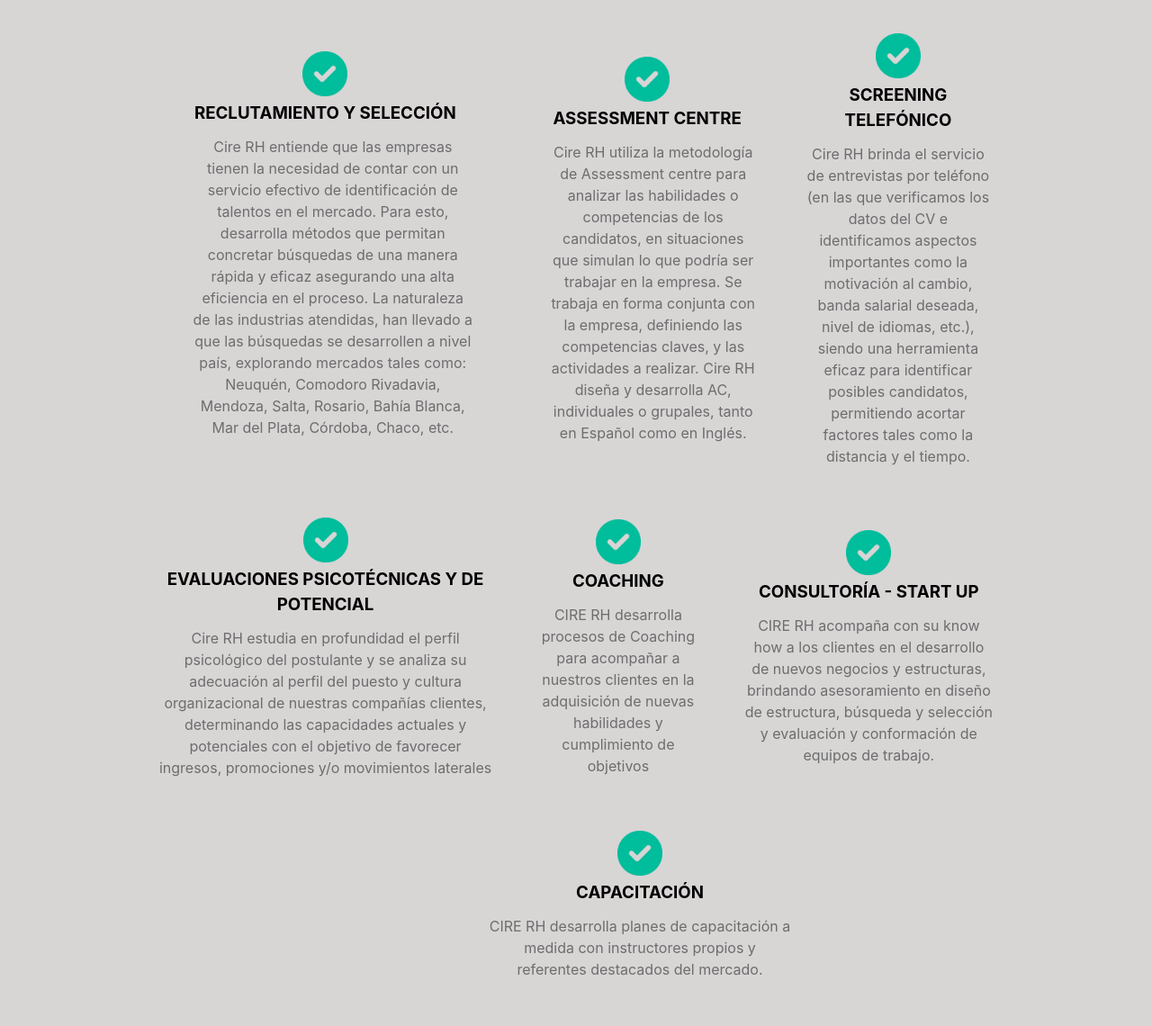
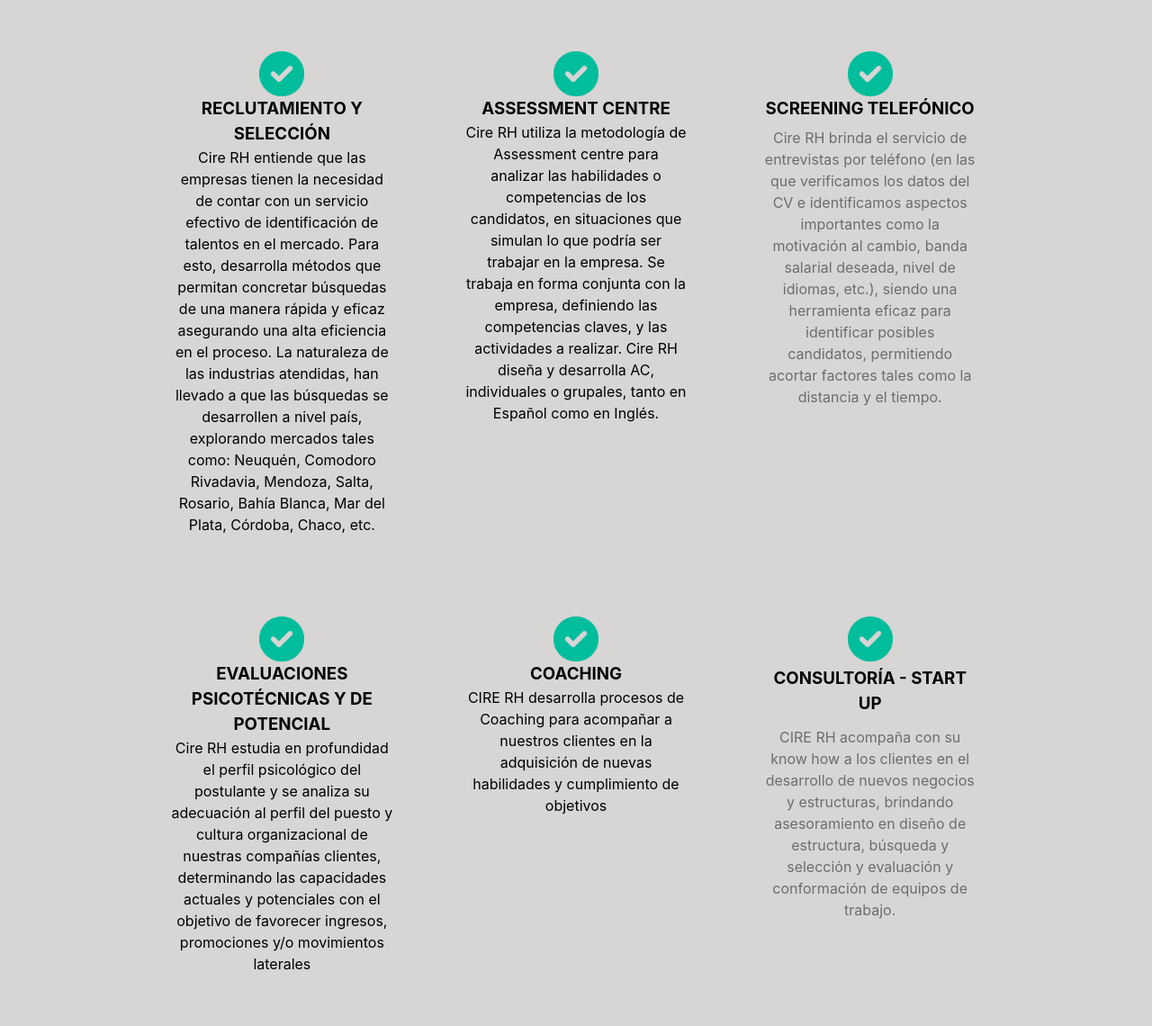
Before and after one commit to FedericoAzcarate/cire-azcarate, a plain HTML site: page servicioss.html in a window 1280 px wide. Shown: the part 242-1382 px from the top of the page at 90% size. Drawn offline with Linux system fonts and the light colour scheme.

Commit message:
Arregle la alineacion de servicios

```diff
--- a/css/styles.css
+++ b/css/styles.css
@@ -246,8 +246,18 @@
     margin: 40px;
     align-items: center;
     line-height: 1.5;
+    width: 65%;
+
+}
+.recluSelec h3 {
+color: #050505;
+text-transform: uppercase;
+text-align: center;
 }
 
+.recluSelec p {
+    text-align: center;
+    }
 .reclu {
     text-transform: uppercase;
     text-align: center;
@@ -413,11 +423,10 @@
 .terceroUno {
     grid-area: terceroUno;
     display: flex;
+    margin-bottom: 87px;
+    margin-left: 646px;
+    width: 33%;
     justify-content: center;
-    margin-bottom: 86px;
-    margin-right: 35px;
-    margin-left: 177px;
-    flex-direction: column;
     flex-wrap: wrap;
 }
 
@@ -431,6 +440,11 @@
     align-items: center;
     margin: 20px;
     line-height: 1.5;
+    text-align: center;
+}
+
+.capacitacion p {
+    padding: 0px 80px;
 }
 
 .capacit {
@@ -710,7 +724,7 @@
 }
 
 .form {
-
+    background-color: linear-gradient (to bottom, blue, #1ABC9C);
     color: #1ABC9C;
     font-weight: 500;
     text-transform: uppercase;
@@ -927,9 +941,29 @@
         font-size: 20px;
     }
 
+    .recluSelec {
+        width: 80%;
+
+    }
+    .capacitacion {
+        width: 80%;
+    }
+
+    .capacitacion p {
+        text-align: center;
+        padding: 0px 25px;
+        font-size: 18px;
+    }
+
     .copyReclu {
         margin: 5px 3px 10px 6px;
         font-size: 18px;
+
+    }
+
+    .terceroUno {
+        margin: 0;
+        width: 100%;
     }
 
     /* ESTILOS ASSESSMENT CENTRE */
@@ -999,7 +1033,7 @@
     /* ESTILOS CAPACITACION */
 
     .terceroUno {
-        margin: 0px 40px 0 40px;
+        margin: 0px 40px 0 0;
     }
     .capacit {
         margin: 13px 4px 5px;
--- a/servicioss.html
+++ b/servicioss.html
@@ -57,9 +57,8 @@
             <div class="priemerosTres">
                 <div class="recluSelec">
                     <img src="./img/check.png" alt="check" class="check1">
-                    <h3 class="reclu">Reclutamiento y Selección</h3>
-                    <p class="copyReclu">
-                        Cire RH entiende que las empresas tienen la necesidad de contar con un servicio
+                    <h3>Reclutamiento y Selección</h3>
+                    <p> Cire RH entiende que las empresas tienen la necesidad de contar con un servicio
                         efectivo de identificación de talentos en el mercado. Para esto, desarrolla métodos que permitan
                         concretar búsquedas de una manera rápida y eficaz asegurando una alta eficiencia en el proceso.
                         La
@@ -71,10 +70,10 @@
                         del Plata, Córdoba, Chaco, etc.
                     </p>
                 </div>
-                <div class="assesCentre">
+                <div class="recluSelec">
                     <img src="./img/check.png" alt="check" class="check1">
-                    <h3 class="centre">Assessment Centre</h3>
-                    <p class="copyCentre">Cire RH utiliza la metodología de Assessment centre para analizar las
+                    <h3>Assessment Centre</h3>
+                    <p>Cire RH utiliza la metodología de Assessment centre para analizar las
                         habilidades o
                         competencias de los candidatos, en situaciones que simulan lo que podría ser trabajar en la
                         empresa. Se
@@ -84,9 +83,9 @@
                         Inglés.
                     </p>
                 </div>
-                <div class="screenTel">
+                <div class="recluSelec">
                     <img src="./img/check.png" alt="check" class="check1">
-                    <h3 class="screen">Screening Telefónico</h3>
+                    <h3>Screening Telefónico</h3>
                     <p class="copyScreen">Cire RH brinda el servicio de entrevistas por teléfono (en las que verificamos
                         los
                         datos del CV e identificamos aspectos importantes como la motivación al cambio, banda salarial
@@ -98,10 +97,10 @@
                 </div>
             </div>
             <div class="segundosTres">
-                <div class="psicoPotencial">
+                <div class="recluSelec">
                     <img src="./img/check.png" alt="check" class="check1">
-                    <h3 class="evaluaciones">Evaluaciones Psicotécnicas y de Potencial</h3>
-                    <p class="copyEvalu">Cire RH estudia en profundidad el perfil psicológico del postulante y se
+                    <h3>Evaluaciones Psicotécnicas y de Potencial</h3>
+                    <p>Cire RH estudia en profundidad el perfil psicológico del postulante y se
                         analiza su
                         adecuación al perfil del puesto y cultura organizacional de nuestras compañías clientes,
                         determinando
@@ -109,15 +108,15 @@
                         movimientos laterales
                     </p>
                 </div>
-                <div class="coaching">
+                <div class="recluSelec">
                     <img src="./img/check.png" alt="check" class="check1">
-                    <h3 class="coach">Coaching</h3>
-                    <p class="copycoaching">CIRE RH desarrolla procesos de Coaching para acompañar a nuestros
+                    <h3>Coaching</h3>
+                    <p>CIRE RH desarrolla procesos de Coaching para acompañar a nuestros
                         clientes en la
                         adquisición de nuevas habilidades y cumplimiento de objetivos
                     </p>
                 </div>
-                <div class="consultoria">
+                <div class="recluSelec">
                     <img src="./img/check.png" alt="check" class="check1">
                     <h3 class="consult">Consultoría - Start Up</h3>
                     <p class="copyconsultoria">CIRE RH acompaña con su know how a los clientes en el desarrollo de
@@ -133,8 +132,8 @@
         <div class="terceroUno">
             <div class="capacitacion">
                 <img src="./img/check.png" alt="check" class="check1">
-                <h3 class="capacit">Capacitación</h3>
-                <p class="copycapacitacion">CIRE RH desarrolla planes de capacitación a medida con instructores propios
+                <h3>Capacitación</h3>
+                <p>CIRE RH desarrolla planes de capacitación a medida con instructores propios
                     y
                     referentes destacados del mercado.
                 </p>
```
